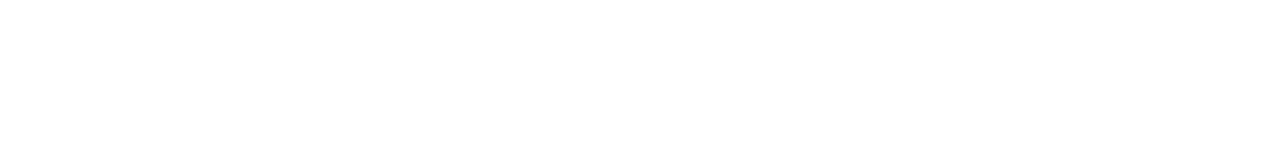
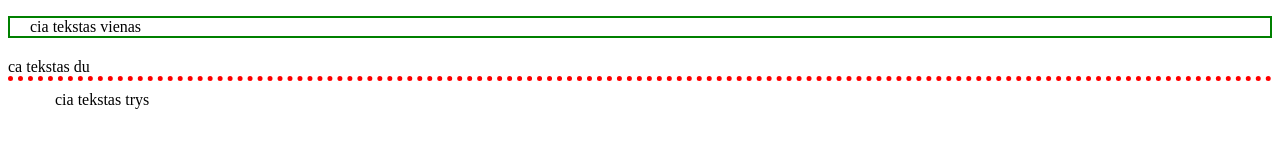
Before and after one commit to countowm/pamoka-5-css-box-model, a plain HTML site: page index.html in a window 1280 px wide. Drawn offline with Linux system fonts and the light colour scheme.

Commit message:
padariau

```diff
--- a/index.html
+++ b/index.html
@@ -5,6 +5,8 @@
         <link rel="stylesheet" href="style.css">
 </head>
 <body>
-
+    <p class="pirma">cia tekstas vienas</p>
+    <p class="antra">ca tekstas du</p>
+    <p class="trecia">cia tekstas trys</p>
 </body>
 </html>
--- a/style.css
+++ b/style.css
@@ -0,0 +1,18 @@
+.pirma{
+    padding-left: 20px;
+    border: 2px solid green;
+}
+.antra{
+    margin-top: 20px;
+    margin-bottom: 0px;
+    border-bottom: 5px dotted red;
+}
+.trecia{
+    margin-top: 0px;
+    margin-left: 30px;
+    margin-right: 15px;
+    padding-top: 10px;
+    padding-bottom: 10px;
+    padding-left: 17px;
+    padding-right: 17px;
+}
```
